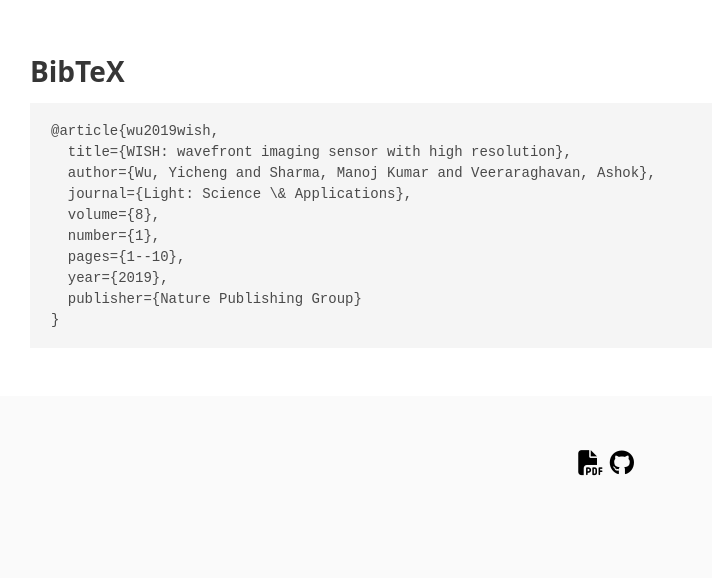
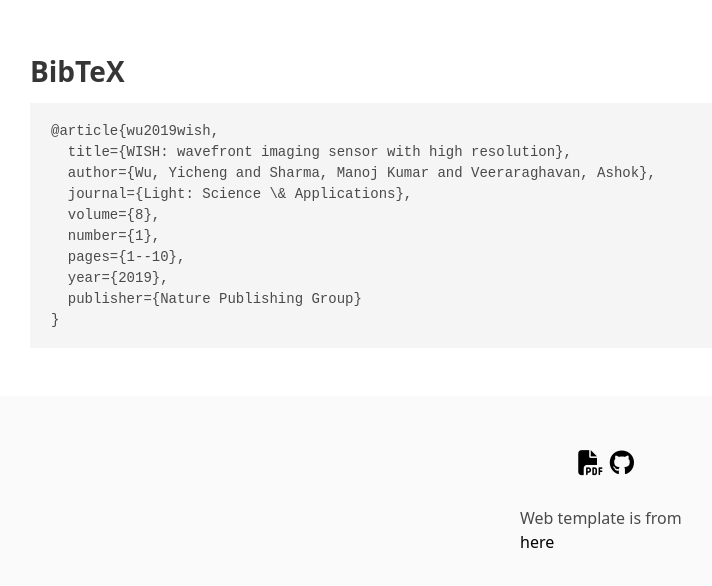
Before and after one commit to YichengWu/wish, a plain HTML site: page docs/index.html in a window 1280 px wide. Shown: the part 2455-3041 px from the top of the page, without its empty margins (34-746 px from the left). Drawn offline with nearby package versions, Linux system fonts and the light colour scheme; some icons are missing.

Commit message:
Update index.html

```diff
--- a/docs/index.html
+++ b/docs/index.html
@@ -198,6 +198,15 @@
         <i class="fab fa-github"></i>
       </a>
     </div>
+    <div class="columns is-centered">
+      <div class="column is-2 ">
+        <div class="content">
+          <p>
+			  Web template is from <a href="https://nerfies.github.io/" style="font-size: 16px; text-decoration: none">here</a>
+          </p>
+        </div>
+      </div>
+    </div>
   </div>
 </footer>
 
```
